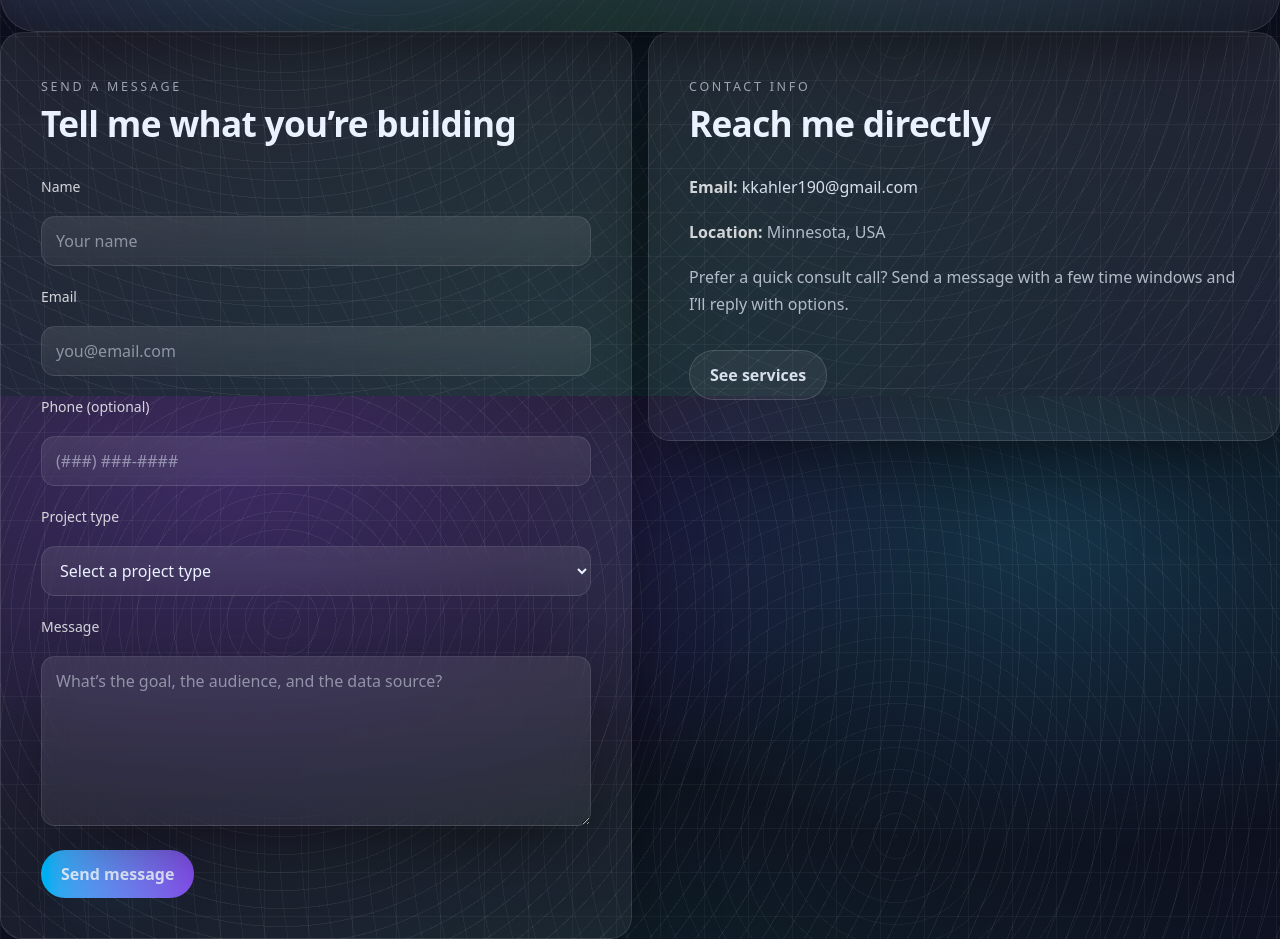
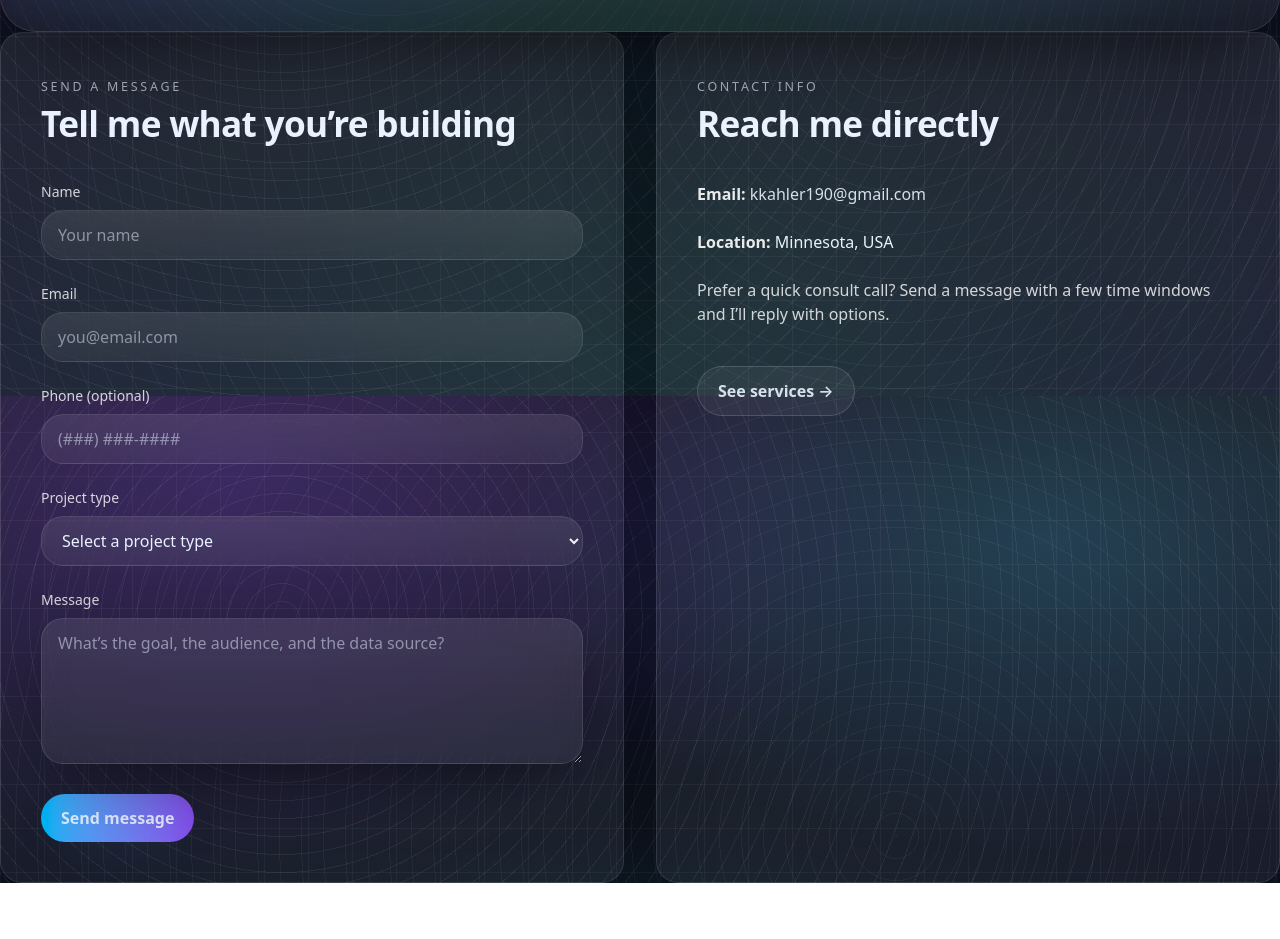
Before and after one commit to KristineMK72/spatialytics-next, a Next.js app: page /contact in a window 1280 px wide. Shown: the part 404-1343 px from the top of the page. After the commit the page ends 1287 px from the top, so only its background shows below. Built offline with nearby package versions, Linux system fonts and the light colour scheme.

Commit message:
Update page.tsx

```diff
--- a/src/app/contact/page.tsx
+++ b/src/app/contact/page.tsx
@@ -10,21 +10,23 @@ import Button from "@/components/Button";
 export default function ContactPage() {
   const [status, setStatus] = useState<"idle" | "sending" | "sent" | "error">("idle");
 
-  async function onSubmit(e: React.FormEvent<HTMLFormElement>) {
+  async function handleSubmit(e: React.FormEvent<HTMLFormElement>) {
     e.preventDefault();
     setStatus("sending");
 
     const form = e.currentTarget;
-    const data = new FormData(form);
+    const formData = new FormData(form);
 
     try {
-      const res = await fetch("https://formspree.io/f/mrbrzqva", {
+      const response = await fetch("https://formspree.io/f/mrbrzqva", {
         method: "POST",
-        body: data,
-        headers: { Accept: "application/json" },
+        body: formData,
+        headers: {
+          Accept: "application/json",
+        },
       });
 
-      if (res.ok) {
+      if (response.ok) {
         setStatus("sent");
         form.reset();
       } else {
@@ -34,6 +36,10 @@ export default function ContactPage() {
       setStatus("error");
     }
   }
+
+  const isSending = status === "sending";
+  const isSuccess = status === "sent";
+  const isError = status === "error";
 
   return (
     <main>
@@ -49,30 +55,31 @@ export default function ContactPage() {
         </FadeIn>
 
         <Section>
-          <div className="grid gap-4 md:grid-cols-2">
-            {/* Form */}
+          <div className="grid gap-6 md:grid-cols-2 md:gap-8">
+            {/* Left: Contact Form */}
             <FadeIn>
               <Card className="p-8 md:p-10">
                 <div className="kicker">Send a message</div>
                 <h2 className="h2 mt-2">Tell me what you’re building</h2>
 
-                <form className="mt-6 stack" onSubmit={onSubmit}>
-                  <div className="stack">
-                    <label className="text-sm text-white/80" htmlFor="name">
+                <form className="mt-8 space-y-6" onSubmit={handleSubmit}>
+                  <div className="space-y-2">
+                    <label htmlFor="name" className="block text-sm text-white/80 font-medium">
                       Name
                     </label>
                     <input
                       id="name"
                       name="name"
+                      type="text"
                       required
-                      className="glass"
-                      style={{ padding: "12px 14px", borderRadius: 14, width: "100%", outline: "none" }}
+                      disabled={isSending}
+                      className="glass w-full px-4 py-3 rounded-xl outline-none focus:ring-2 focus:ring-sky-400/50 transition"
                       placeholder="Your name"
                     />
                   </div>
 
-                  <div className="stack">
-                    <label className="text-sm text-white/80" htmlFor="email">
+                  <div className="space-y-2">
+                    <label htmlFor="email" className="block text-sm text-white/80 font-medium">
                       Email
                     </label>
                     <input
@@ -80,37 +87,38 @@ export default function ContactPage() {
                       name="email"
                       type="email"
                       required
-                      className="glass"
-                      style={{ padding: "12px 14px", borderRadius: 14, width: "100%", outline: "none" }}
+                      disabled={isSending}
+                      className="glass w-full px-4 py-3 rounded-xl outline-none focus:ring-2 focus:ring-sky-400/50 transition"
                       placeholder="you@email.com"
                     />
                   </div>
 
-                  <div className="stack">
-                    <label className="text-sm text-white/80" htmlFor="phone">
+                  <div className="space-y-2">
+                    <label htmlFor="phone" className="block text-sm text-white/80 font-medium">
                       Phone (optional)
                     </label>
                     <input
                       id="phone"
                       name="phone"
-                      className="glass"
-                      style={{ padding: "12px 14px", borderRadius: 14, width: "100%", outline: "none" }}
+                      type="tel"
+                      disabled={isSending}
+                      className="glass w-full px-4 py-3 rounded-xl outline-none focus:ring-2 focus:ring-sky-400/50 transition"
                       placeholder="(###) ###-####"
                     />
                   </div>
 
-                  <div className="stack">
-                    <label className="text-sm text-white/80" htmlFor="project-type">
+                  <div className="space-y-2">
+                    <label htmlFor="project-type" className="block text-sm text-white/80 font-medium">
                       Project type
                     </label>
                     <select
                       id="project-type"
                       name="project-type"
-                      className="glass"
-                      style={{ padding: "12px 14px", borderRadius: 14, width: "100%", outline: "none" }}
+                      disabled={isSending}
+                      className="glass w-full px-4 py-3 rounded-xl outline-none focus:ring-2 focus:ring-sky-400/50 transition bg-transparent"
                       defaultValue=""
                     >
-                      <option value="">Select a project type</option>
+                      <option value="" disabled>Select a project type</option>
                       <option value="gis">GIS Web Application</option>
                       <option value="web">Custom Web Development</option>
                       <option value="data">Data Automation</option>
@@ -118,34 +126,39 @@ export default function ContactPage() {
                     </select>
                   </div>
 
-                  <div className="stack">
-                    <label className="text-sm text-white/80" htmlFor="message">
+                  <div className="space-y-2">
+                    <label htmlFor="message" className="block text-sm text-white/80 font-medium">
                       Message
                     </label>
                     <textarea
                       id="message"
                       name="message"
-                      rows={6}
+                      rows={5}
                       required
-                      className="glass"
-                      style={{ padding: "12px 14px", borderRadius: 14, width: "100%", outline: "none", resize: "vertical" }}
+                      disabled={isSending}
+                      className="glass w-full px-4 py-3 rounded-xl outline-none focus:ring-2 focus:ring-sky-400/50 transition resize-y min-h-[120px]"
                       placeholder="What’s the goal, the audience, and the data source?"
                     />
                   </div>
 
-                  <div className="mt-4 flex gap-3 flex-wrap items-center">
-                    <Button href="#" asButton type="submit" disabled={status === "sending"}>
-                      {status === "sending" ? "Sending..." : "Send message"}
+                  <div className="mt-6 flex flex-wrap items-center gap-4">
+                    <Button
+                      type="submit"
+                      disabled={isSending}
+                      className={isSending ? "opacity-70 cursor-not-allowed" : ""}
+                    >
+                      {isSending ? "Sending..." : "Send message"}
                     </Button>
 
-                    {status === "sent" && (
-                      <span className="text-sm" style={{ color: "rgba(34,197,94,0.95)", fontWeight: 800 }}>
-                        ✅ Message sent!
+                    {isSuccess && (
+                      <span className="text-green-400 font-semibold flex items-center gap-2">
+                        <span>✅ Message sent!</span>
                       </span>
                     )}
-                    {status === "error" && (
-                      <span className="text-sm" style={{ color: "rgba(239,68,68,0.95)", fontWeight: 800 }}>
-                        ❌ Something went wrong. Try again.
+
+                    {isError && (
+                      <span className="text-red-400 font-semibold flex items-center gap-2">
+                        <span>❌ Something went wrong. Please try again.</span>
                       </span>
                     )}
                   </div>
@@ -153,35 +166,35 @@ export default function ContactPage() {
               </Card>
             </FadeIn>
 
-            {/* Details */}
+            {/* Right: Contact Info */}
             <FadeIn>
-              <Card className="p-8 md:p-10">
+              <Card className="p-8 md:p-10 h-full">
                 <div className="kicker">Contact info</div>
                 <h2 className="h2 mt-2">Reach me directly</h2>
 
-                <div className="mt-6 stack prose">
-                  <p className="p">
-                    <span className="text-white/80" style={{ fontWeight: 900 }}>
-                      Email:
-                    </span>{" "}
-                    <a className="underline underline-offset-4" href="mailto:kkahler190@gmail.com">
+                <div className="mt-8 space-y-6 prose">
+                  <p>
+                    <strong className="text-white/90">Email:</strong>{" "}
+                    <a
+                      href="mailto:kkahler190@gmail.com"
+                      className="text-sky-400 hover:text-sky-300 underline underline-offset-4 transition"
+                    >
                       kkahler190@gmail.com
                     </a>
                   </p>
-                  <p className="p">
-                    <span className="text-white/80" style={{ fontWeight: 900 }}>
-                      Location:
-                    </span>{" "}
-                    Minnesota, USA
+
+                  <p>
+                    <strong className="text-white/90">Location:</strong> Minnesota, USA
                   </p>
-                  <p className="p">
+
+                  <p className="text-white/80">
                     Prefer a quick consult call? Send a message with a few time windows and I’ll reply with options.
                   </p>
                 </div>
 
-                <div className="mt-8">
+                <div className="mt-10">
                   <Button href="/services" variant="ghost">
-                    See services
+                    See services →
                   </Button>
                 </div>
               </Card>
```
